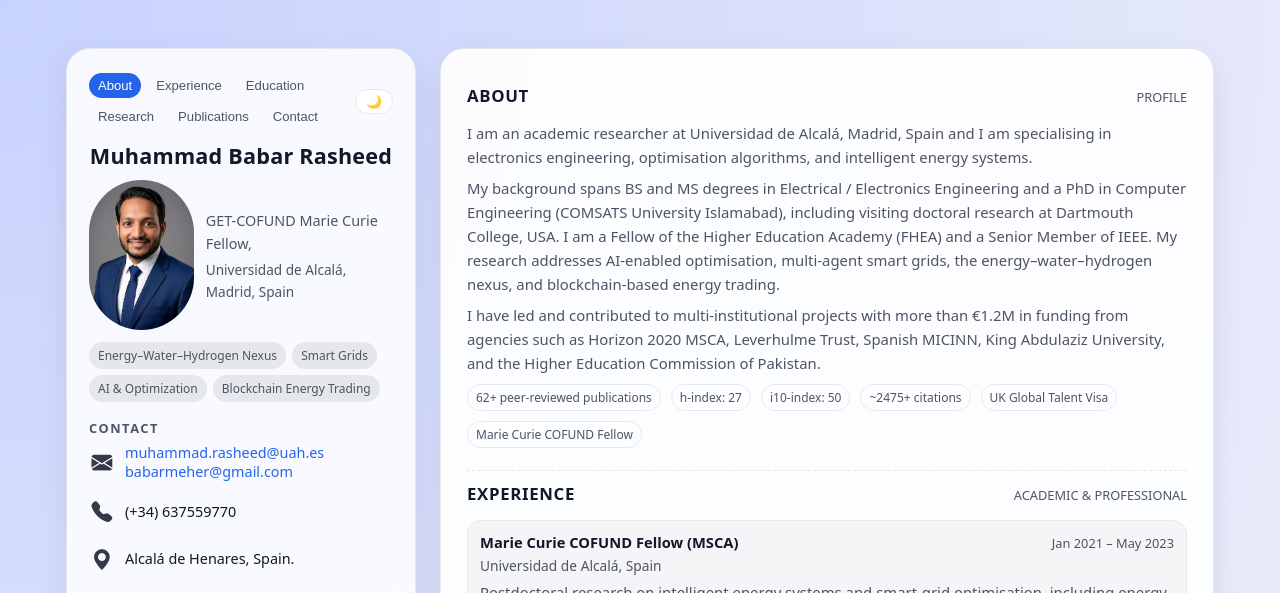
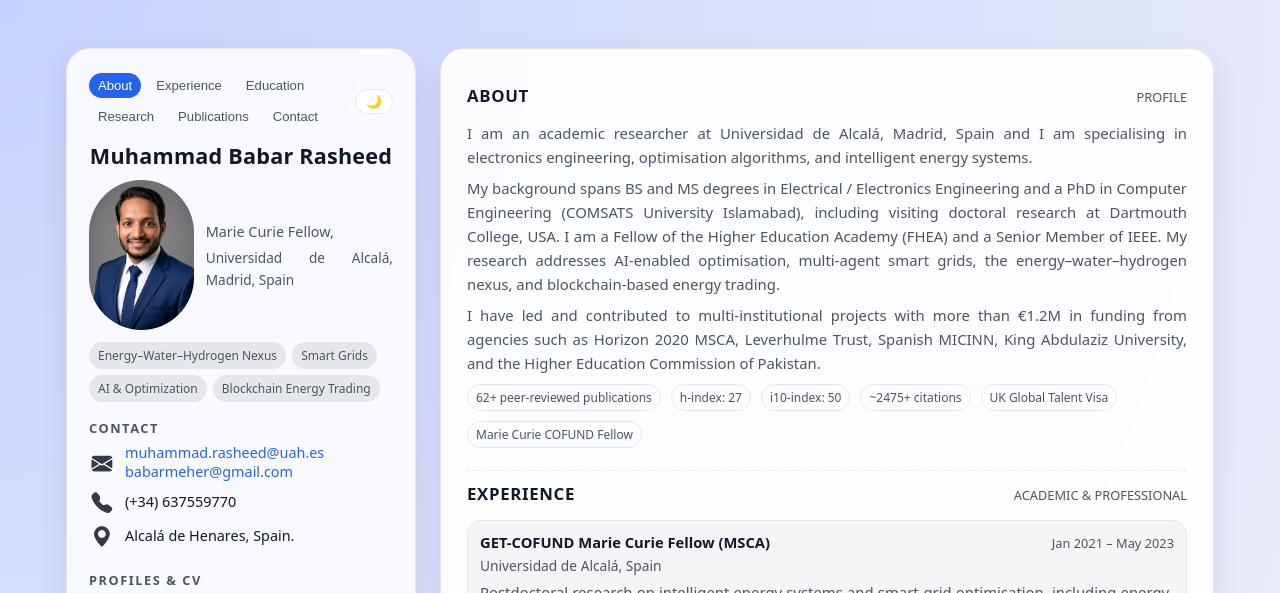
Before and after one commit to Dr-mbabarrasheed/Dr-mbabarrasheed.github.io, a plain HTML site: page index.html in a window 1280 px wide. Shown: the top 593 px of the page. Drawn offline with nearby package versions, Linux system fonts and the light colour scheme.

Commit message:
alignment

```diff
--- a/assets/css/style.css
+++ b/assets/css/style.css
@@ -641,3 +641,21 @@ body.dark .contact-card {
 .lightbox-stage img:active {
   cursor: grabbing;
 }
+
+/* Global text justification */
+body {
+  text-align: justify;
+  text-justify: inter-word;
+}
+
+
+/* Reduce spacing between contact items */
+#contactList {
+  padding-left: 0;
+  margin: 0;
+}
+
+#contactList li {
+  margin-bottom: 4px;   /* default is usually ~12–16px */
+  line-height: 1.25;
+}
--- a/assets/js/data.js
+++ b/assets/js/data.js
@@ -5,7 +5,7 @@ const siteData = {
     initials: "MBR",
     photoUrl: "assets/img/profile.jpg",   // <-- NEW
     name: "Muhammad Babar Rasheed",
-    title: "GET-COFUND Marie Curie Fellow,",
+    title: "Marie Curie Fellow,",
     location: "Universidad de Alcalá, Madrid, Spain",
     keywords: [
 
@@ -106,7 +106,7 @@ profiles: [
         //   pills: ["Teaching & research", "ML & optimisation", "Student supervision", "Research funding"]
         // },
         {
-          role: "Marie Curie COFUND Fellow (MSCA)",
+          role: "GET-COFUND Marie Curie Fellow (MSCA)",
           org: "Universidad de Alcalá, Spain",
           meta: "Jan 2021 – May 2023",
           description:
--- a/assets/js/sidebar.js
+++ b/assets/js/sidebar.js
@@ -39,6 +39,16 @@ sidebar.innerHTML = `
   <section class="sidebar-section">
     <h3>Profiles &amp; CV</h3>
     <ul id="profilesList"></ul>
+  </section>
+
+  <section class="sidebar-section sidebar-visitor">
+    <a href="https://info.flagcounter.com/igNi" target="_blank" rel="noreferrer">
+      <img
+        src="https://s01.flagcounter.com/count/igNi/bg_FFFCFC/txt_000000/border_FFFFFF/columns_3/maxflags_12/viewers_0/labels_0/pageviews_1/flags_0/percent_0/"
+        alt="Visitor statistics by country"
+        loading="lazy"
+      />
+    </a>
   </section>
    <footer class="sidebar-footer">
     © 2025
```
